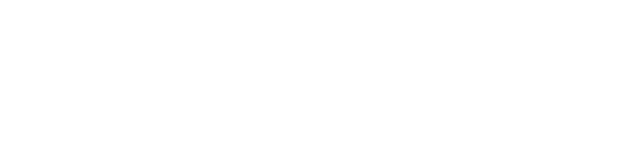
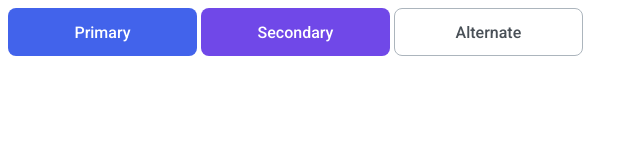
Before and after one commit to js-tasks-ru/htmlcss-20210513_dmitriy-ignatiev, a website: page 03-lection1/01-button/index.html in a window 1280 px wide. Shown: the whole page, without its empty margins (0-640 px from the left). Drawn offline with Linux system fonts and the light colour scheme.

Commit message:
add answer

```diff
--- a/03-lection1/01-button/button.css
+++ b/03-lection1/01-button/button.css
@@ -1 +1,113 @@
 /* Стилизация кнопки */
+.button_primary{
+    height: 48px;
+width: 189px;
+left: 0px;
+top: 0px;
+border-radius: 8px;
+background-color:#4263EB ;
+padding: 0;
+border-width: 0;
+font-family: 'Roboto', sans-serif;
+font-style: normal;
+font-weight: 500;
+font-size: 16px;
+line-height: 19px;
+text-align: center;
+color: #FFFFFF;
+cursor: pointer;
+transition: opacity 200ms ease-in-out, background 200ms ease-in-out;
+}
+.button_secondary{
+height: 48px;
+width: 189px;
+left: 0px;
+top: 0px;
+border-radius: 8px;
+background: #7048E8;
+padding: 0;
+border-width: 0;
+font-family: 'Roboto', sans-serif;
+font-style: normal;
+font-weight: 500;
+font-size: 16px;
+line-height: 19px;
+text-align: center;
+color: #FFFFFF;
+cursor: pointer;
+transition: opacity 200ms ease-in-out, background 200ms ease-in-out;
+}
+
+.button_alternate{
+height: 48px;
+width: 189px;
+left: 0px;
+top: 0px;
+border: 1px solid #ACB5BD;
+box-sizing: border-box;
+border-radius: 8px;
+background-color: white;
+font-family:'Roboto', sans-serif;
+font-style: normal;
+font-weight: 500;
+font-size: 16px;
+line-height: 19px;
+text-align: center;
+color: #495057;
+cursor: pointer;
+transition: opacity 200ms ease-in-out, background 200ms ease-in-out;
+}
+.button_primary:hover{
+    background: #2342C0;
+    border-radius: 8px;
+}
+.button_secondary:hover{
+    background: #5028C6;
+    border-radius: 8px;
+}
+.button_alternate:hover{
+    border: 1px solid #212429;
+    box-sizing: border-box;
+    border-radius: 8px;
+}
+.button_primary:disabled{
+    background: #4263EB;
+    opacity: 0.5;
+    border-radius: 8px;
+    cursor:default ;
+    font-family: Roboto;
+    font-style: normal;
+    font-weight: 500;
+    font-size: 16px;
+    line-height: 19px;
+    text-align: center;
+    color: #FFFFFF;
+    opacity: 0.5;
+}
+.button_secondary:disabled{
+    background: #7048E8;
+    opacity: 0.5;
+    border-radius: 8px;
+    cursor: default;
+    font-family: Roboto;
+    font-style: normal;
+    font-weight: 500;
+    font-size: 16px;
+    line-height: 19px;
+    text-align: center;
+    color: #FFFFFF;
+    opacity: 0.5;
+}
+.button_alternate:disabled{
+    border: 1px solid #ACB5BD;
+    box-sizing: border-box;
+    border-radius: 8px;
+    cursor: default;
+    font-family: Roboto;
+    font-style: normal;
+    font-weight: 500;
+    font-size: 16px;
+    line-height: 19px;
+    text-align: center;
+    color: #495057;
+}
--- a/03-lection1/01-button/index.html
+++ b/03-lection1/01-button/index.html
@@ -7,5 +7,11 @@
     </head>
     <body>
 
+        <div>
+        <button type="button" class="button_primary"> Primary </button>
+        <button type="button" class="button_secondary"> Secondary</button>
+        <button type="button" class="button_alternate"> Alternate</button>
+        </div>
+
     </body>
 </html>
--- a/assets/fonts/fonts.css
+++ b/assets/fonts/fonts.css
@@ -1 +1,2 @@
 @import url('https://fonts.googleapis.com/css2?family=Roboto:ital,wght@0,100;0,300;0,400;0,500;0,700;0,900;1,100;1,300;1,400;1,500;1,700;1,900&display=swap');
+@import url(https://fonts.googleapis.com/css2?family=Inter:wght@400;700&display=swap);
```
Also changed, not shown: 03-lection1/02-accordion/accordion.css (+31 -0 lines), 03-lection1/02-accordion/index.html (+18 -5 lines), index.html (+18 -3 lines).
